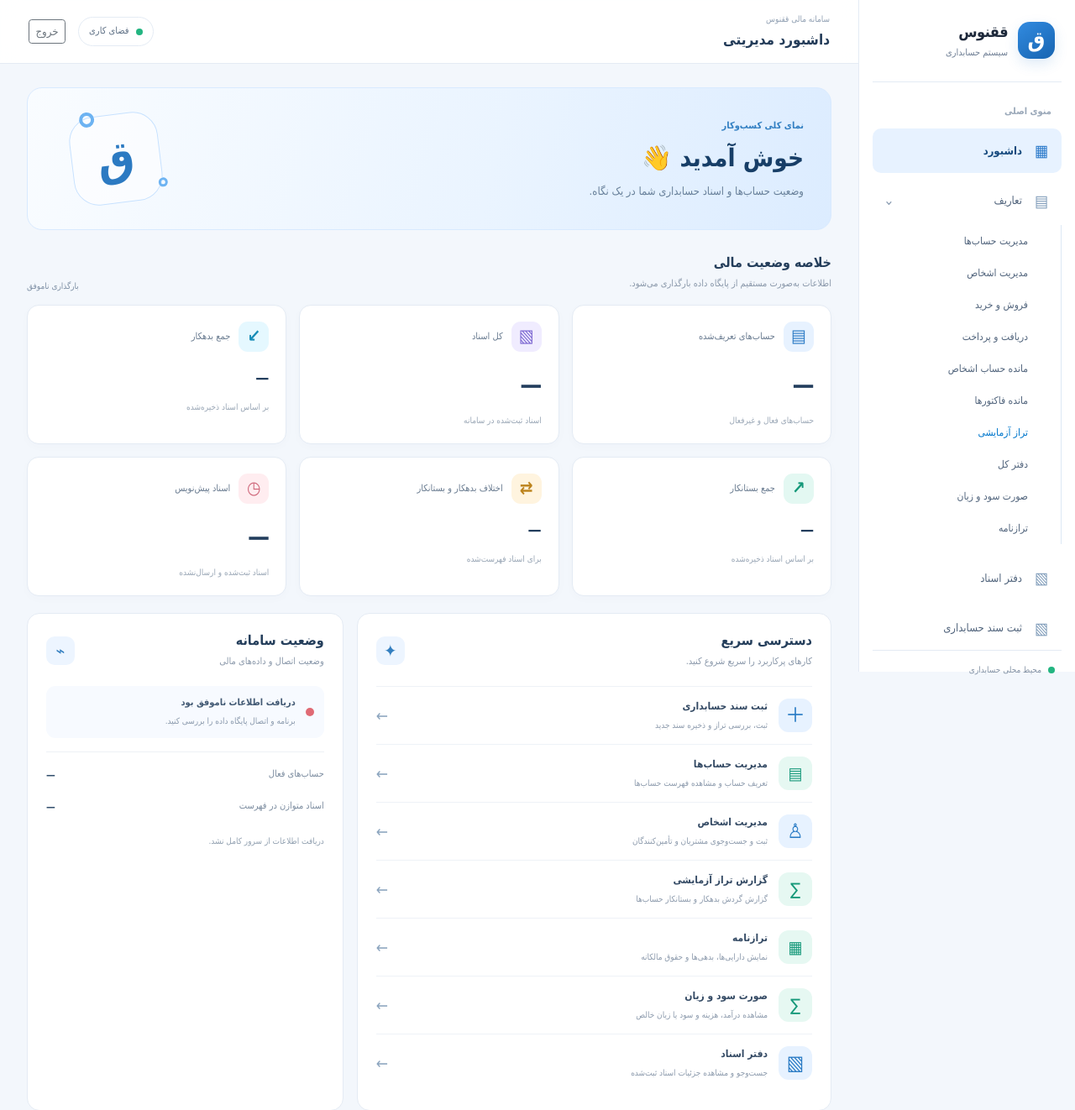
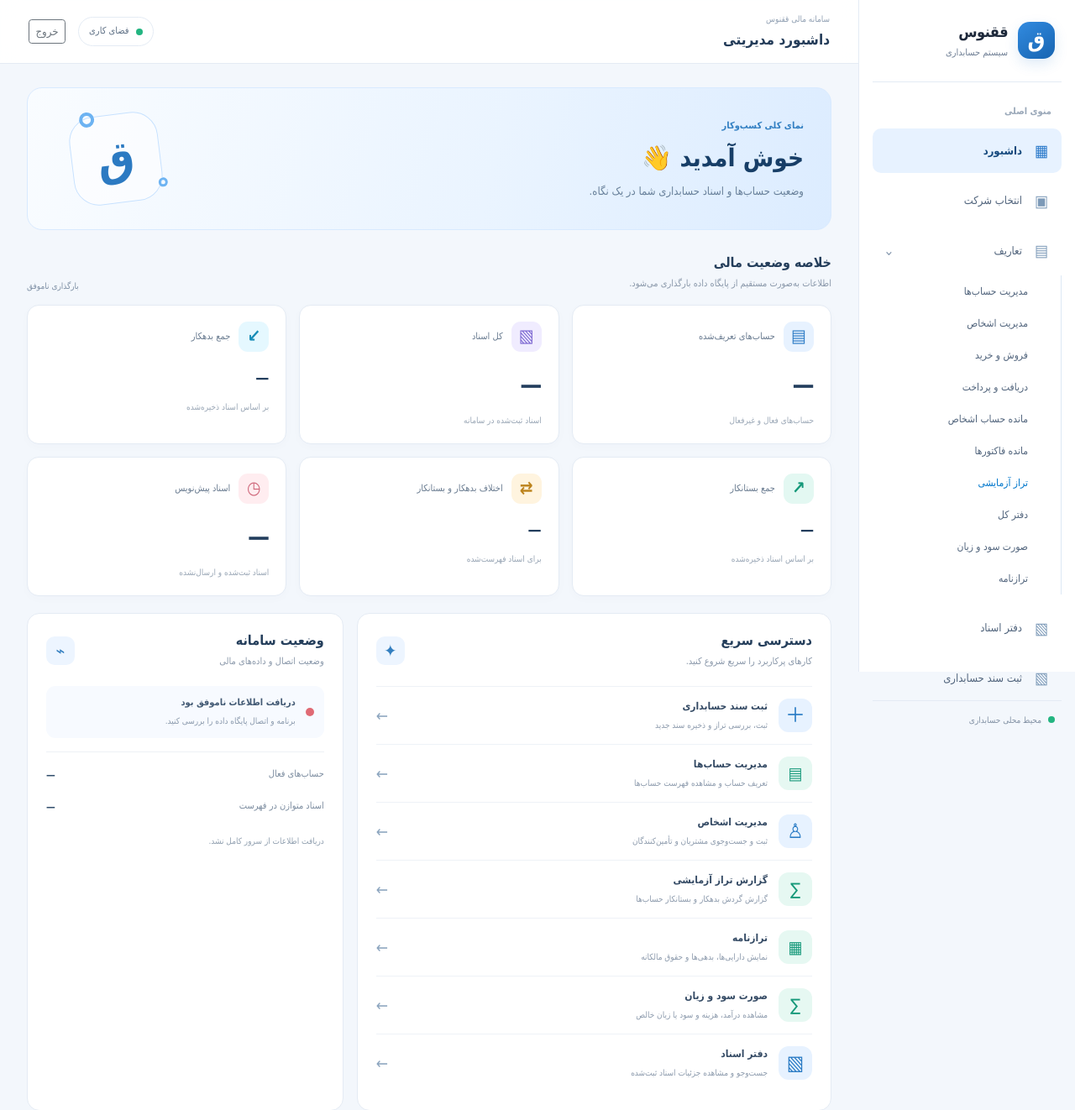
Before and after one commit to izadimostafa45-wq/GhoghnoosAcc, an ASP.NET Core app: page / in a window 1280 px wide. Shown: the top 1322 px of the page at 84% size. Run offline with ASP.NET Core 8, Linux system fonts and the light colour scheme; a user stored in the database is signed in; tables that the repository leaves empty hold one stand-in row (values such as "Sample post"); data that the repository does not hold is empty; style sheets or scripts are compiled from the project's sources.

Commit message:
Add workspace switcher navigation for tenant members

```diff
--- a/Pages/Shared/_Layout.cshtml
+++ b/Pages/Shared/_Layout.cshtml
@@ -28,6 +28,12 @@
                     </a>
                     <a class="side-link sub-link @(ViewContext.RouteData.Values["page"]?.ToString() == "/PlatformAdmin/Management" ? "active" : "")" asp-area="" asp-page="/PlatformAdmin/Management">
                         <span class="nav-icon">▣</span><span>مدیریت شرکت‌ها و کاربران</span>
+                    </a>
+                }
+                @if (User.Identity?.IsAuthenticated == true && !User.HasClaim("ghoghnoos:platform_admin", "true"))
+                {
+                    <a class="side-link @(ViewContext.RouteData.Values["page"]?.ToString() == "/ChooseCompany" ? "active" : "")" asp-area="" asp-page="/ChooseCompany">
+                        <span class="nav-icon">▣</span><span>انتخاب شرکت</span>
                     </a>
                 }
                 <details class="nav-group" open>
```
